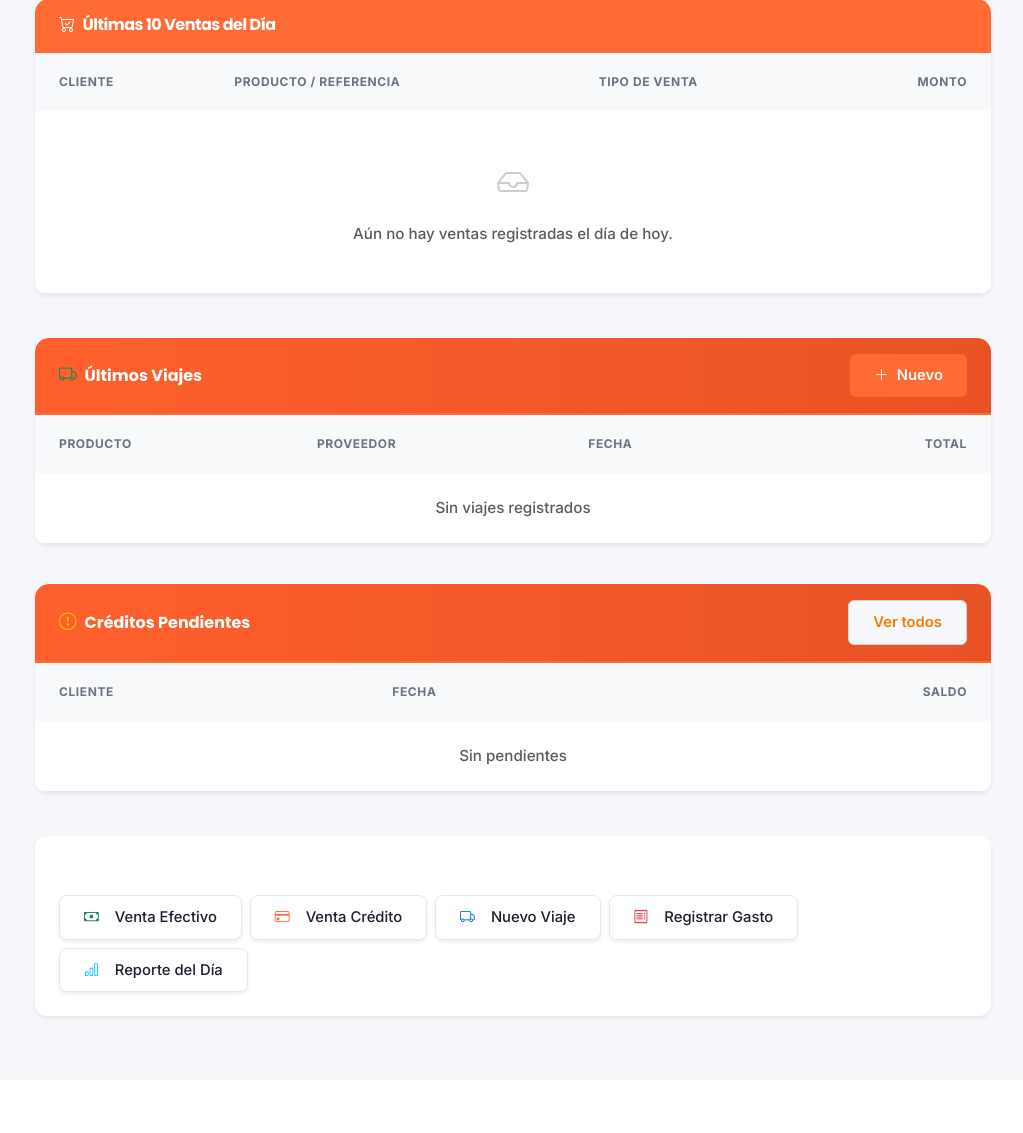
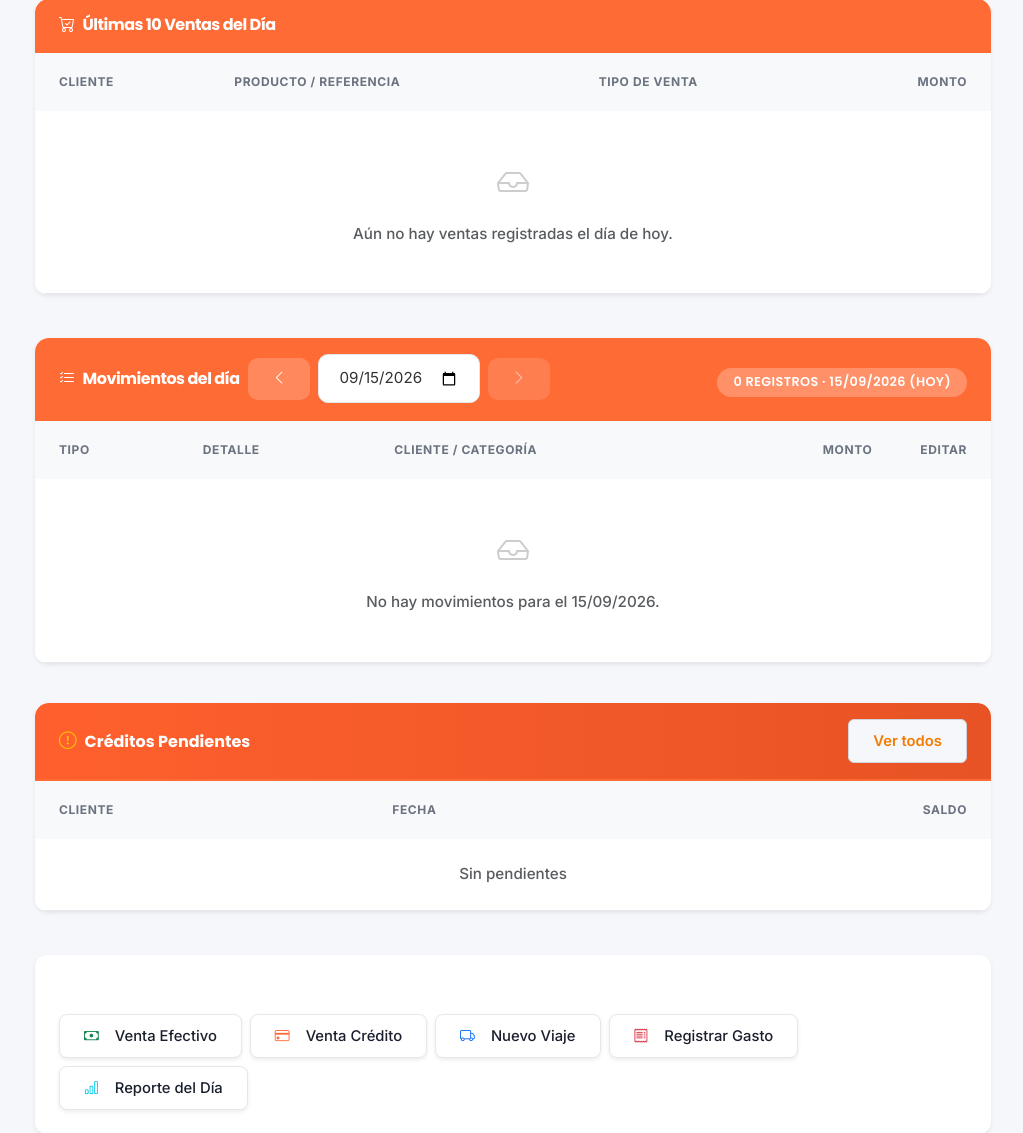
Before and after one commit to JuanSebastianClavijoTapias/comercializadora, a Django app: page / in a window 1280 px wide. Shown: the part 1458-2591 px from the top of the page, without its empty margins (257-1280 px from the left). Before the commit the page ends 2478 px from the top, so only its background shows below. Run offline with Django 5.2, Linux system fonts and the light colour scheme; a user stored in the database is signed in; data comes from the database, SQL or seed files in the repository; tables that the repository leaves empty hold one stand-in row (values such as "Sample post"); parts of the project's set-up code (start-up, migrations or seed data) failed here and were passed over; some libraries are stand-ins or nearby versions.

Commit message:
feat: tabla editable de movimientos con selector de fecha en dashboard

```diff
--- a/core/templates/core/dashboard.html
+++ b/core/templates/core/dashboard.html
@@ -277,25 +277,69 @@
 <div class="row g-3 mt-1">
   <div class="col-12">
     <div class="card border-0 shadow-sm" style="border-radius: 12px; overflow: hidden;">
-      <div class="card-header border-bottom-0 d-flex justify-content-between align-items-center py-3">
-        <span><i class="bi bi-truck me-2 text-success" style="font-size: 1.1rem;"></i><span class="fw-bold">Últimos Viajes</span></span>
-        <a href="{% url 'viaje_create' %}" class="btn btn-sm" style="background: var(--orange-primary); color: white; border-radius: 6px;"><i class="bi bi-plus-lg"></i> Nuevo</a>
+      <div class="card-header bg-orange py-3 border-bottom-0" style="background: var(--orange-primary); color: white;">
+        <div class="d-flex justify-content-between align-items-center flex-wrap gap-2">
+          <h6 class="mb-0 fw-bold"><i class="bi bi-list-check me-2"></i>Movimientos del día</h6>
+          <!-- Selector de fecha con navegación -->
+          <div class="d-flex align-items-center gap-2">
+            <a href="?fecha={{ fecha_anterior }}" class="btn btn-sm text-white" style="background: rgba(255,255,255,0.2); border: none;" title="Día anterior">
+              <i class="bi bi-chevron-left"></i>
+            </a>
+            <input type="date" id="fecha-selector" class="form-control form-control-sm" style="width: auto; color: #333;" value="{{ fecha_sel|date:'Y-m-d' }}" max="{{ hoy|date:'Y-m-d' }}">
+            <a href="?fecha={{ fecha_siguiente }}" class="btn btn-sm text-white {% if es_hoy %}disabled{% endif %}" style="background: rgba(255,255,255,0.2); border: none;" title="Día siguiente">
+              <i class="bi bi-chevron-right"></i>
+            </a>
+            {% if not es_hoy %}
+            <a href="{% url 'dashboard' %}" class="btn btn-sm text-white" style="background: rgba(255,255,255,0.3); border: none;" title="Ir a hoy">
+              <i class="bi bi-calendar-event me-1"></i>Hoy
+            </a>
+            {% endif %}
+          </div>
+        </div>
+        <div class="mt-2">
+          <span class="badge rounded-pill" style="background: rgba(255,255,255,0.25); color: white;">
+            {{ movimientos_hoy|length }} registro{{ movimientos_hoy|length|pluralize:"s" }} · {{ fecha_sel|date:"d/m/Y" }}{% if es_hoy %} (hoy){% endif %}
+          </span>
+        </div>
       </div>
       <div class="card-body p-0">
         <div class="table-responsive">
           <table class="table table-hover align-middle mb-0">
-            <thead class="bg-light"><tr><th class="ps-4" style="min-width: 120px;">Producto</th><th style="min-width: 120px;">Proveedor</th><th style="min-width: 100px;">Fecha</th><th class="text-end pe-4" style="min-width: 100px;">Total</th></tr></thead>
+            <thead class="bg-light">
+              <tr>
+                <th class="ps-4">Tipo</th>
+                <th>Detalle</th>
+                <th>Cliente / Categoría</th>
+                <th class="text-end">Monto</th>
+                <th class="text-center pe-4" style="width: 80px;">Editar</th>
+              </tr>
+            </thead>
             <tbody class="border-top-0">
-            {% for v in viajes_recientes %}
-            <tr>
-              <td class="ps-4 fw-semibold" style="color: var(--text-main);">{{ v.producto }}</td>
-              <td class="text-muted small">{{ v.proveedor }}</td>
-              <td class="text-muted small">{{ v.fecha|date:"d/m/Y" }}</td>
-              <td class="text-end pe-4 fw-bold text-dark">${{ v.total_valor|default:0|cop }}</td>
-            </tr>
-            {% empty %}
-            <tr><td colspan="4" class="text-center text-muted py-4">Sin viajes registrados</td></tr>
-            {% endfor %}
+              {% for m in movimientos_hoy %}
+              <tr>
+                <td class="ps-4">
+                  <span class="badge bg-{{ m.tipo_class }} bg-opacity-10 text-{{ m.tipo_class }} border border-{{ m.tipo_class }} border-opacity-25">
+                    <i class="bi {{ m.icon }} me-1"></i>{{ m.tipo }}
+                  </span>
+                </td>
+                <td class="text-muted small">{{ m.detalle }}</td>
+                <td class="fw-semibold" style="color: var(--text-main);">{{ m.cliente }}</td>
+                <td class="text-end fw-bold {% if m.tipo == 'Gasto' %}text-danger{% elif m.tipo == 'Abono Crédito' %}text-info{% else %}text-success{% endif %}">
+                  ${{ m.monto|default:0|cop }}
+                </td>
+                <td class="text-center pe-4">
+                  <a href="{{ m.edit_url }}" class="btn btn-sm btn-outline-secondary" title="Editar" style="border-radius: 6px;">
+                    <i class="bi bi-pencil"></i>
+                  </a>
+                </td>
+              </tr>
+              {% empty %}
+              <tr>
+                <td colspan="5" class="text-center py-5">
+                  <div class="text-muted"><i class="bi bi-inbox fs-2 d-block mb-3" style="opacity: 0.3;"></i>No hay movimientos para el {{ fecha_sel|date:"d/m/Y" }}.</div>
+                </td>
+              </tr>
+              {% endfor %}
             </tbody>
           </table>
         </div>
@@ -590,6 +634,17 @@
   });
 </script>
 
+<script>
+  document.addEventListener('DOMContentLoaded', function() {
+    var selector = document.getElementById('fecha-selector');
+    if (selector) {
+      selector.addEventListener('change', function() {
+        window.location.href = '?fecha=' + selector.value;
+      });
+    }
+  });
+</script>
+
 <!-- MODALES DE INVENTARIO -->
 
 <!-- Modal: Inventario Inicial -->
```
